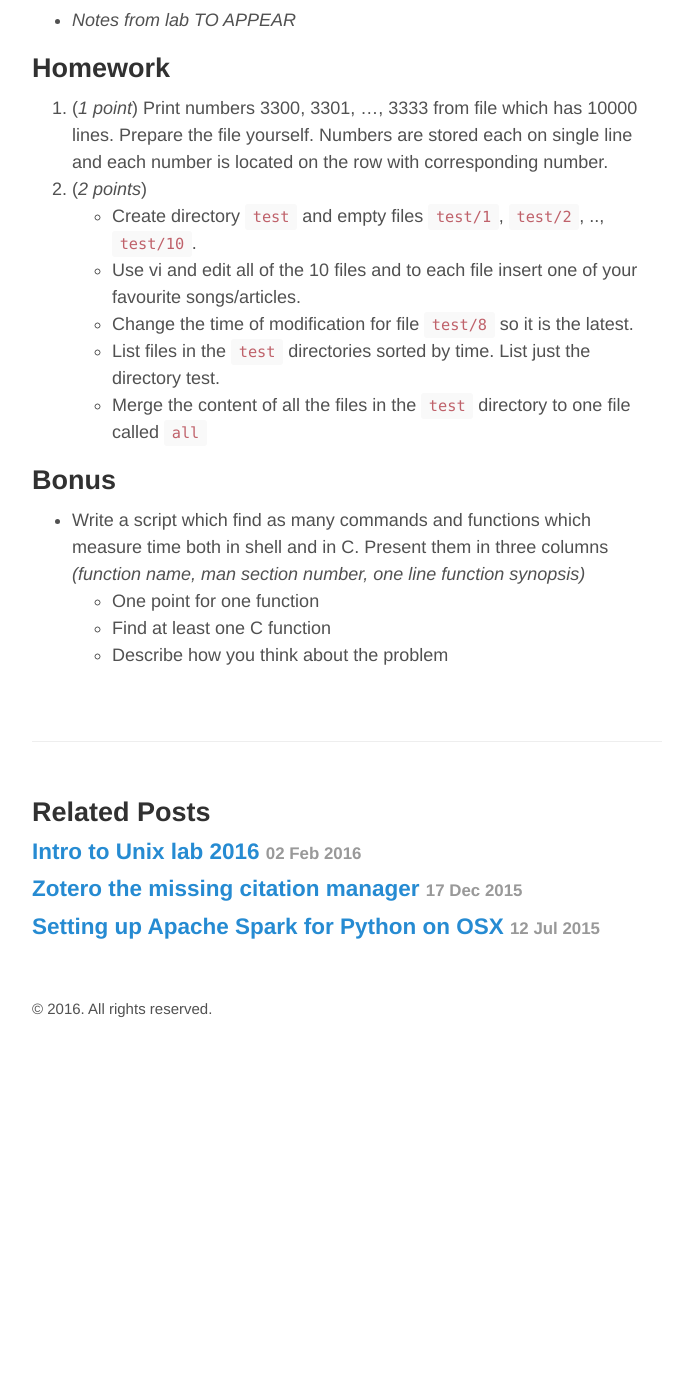
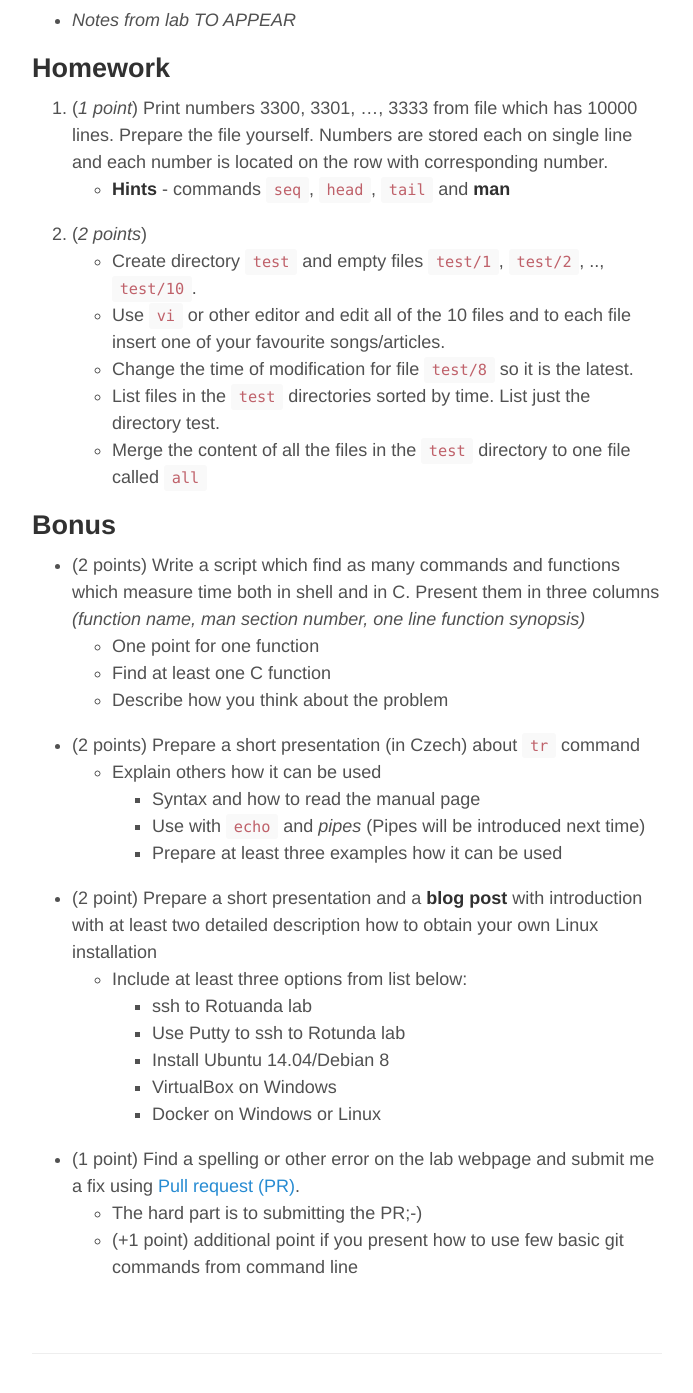
Before and after one commit to oplatek/oplatek.github.io, a Jekyll site: the page built from _posts/2016-02-22-unix-week-1.md, in a window 1280 px wide and 1400 px high, scrolled down 650 px. Shown: the top 1393 px of the window, without its empty margins (293-986 px from the left). Built offline with Jekyll 4.4.1, drawn with Linux system fonts in a browser that asks for light colours; before the commit the page ends 1708 px from its top, so only the background shows below that.

Commit message:
added few Bonuses

```diff
--- a/_posts/2016-02-22-unix-week-1.md
+++ b/_posts/2016-02-22-unix-week-1.md
@@ -18,16 +18,32 @@ tags: Mff, School, Labs, Shell
 
 ## Homework
 1. (*1 point*) Print numbers 3300, 3301, ..., 3333 from file which has 10000 lines. Prepare the file yourself. Numbers are stored each on single line and each number is located on the row with corresponding number.
+    - **Hints** - commands `seq`, `head`, `tail` and **man**
 2. (*2 points*)
     - Create directory `test` and empty files `test/1`, `test/2`, .., `test/10`.
-    - Use vi and edit all of the 10 files and to each file insert one of your favourite songs/articles.
+    - Use `vi` or other editor and edit all of the 10 files and to each file insert one of your favourite songs/articles.
     - Change the time of modification for file `test/8` so it is the latest.
     - List files in the `test` directories sorted by time. List just the directory test.
     - Merge the content of all the files in the `test` directory to one file called `all`
 
 ## Bonus
-* Write a script which find as many commands and functions which measure time both in shell and in C.
+* (2 points) Write a script which find as many commands and functions which measure time both in shell and in C.
   Present them in three columns *(function name, man section number, one line function synopsis)*
     - One point for one function
     - Find at least one C function
     - Describe how you think about the problem
+* (2 points) Prepare a short presentation (in Czech) about ``tr`` command
+    - Explain others how it can be used
+        - Syntax and how to read the manual page
+        - Use with ``echo`` and *pipes* (Pipes will be introduced next time)
+        - Prepare at least three examples how it can be used
+* (2 point) Prepare a short presentation and a **blog post** with introduction with at least two detailed description how to obtain your own Linux installation
+    - Include at least three options from list below:
+        - ssh to Rotuanda lab
+        - Use Putty to ssh to Rotunda lab
+        - Install Ubuntu 14.04/Debian 8
+        - VirtualBox on Windows
+        - Docker on Windows or Linux
+* (1 point) Find a spelling or other error on the lab webpage and submit me a fix using [Pull request (PR)](https://help.github.com/articles/using-pull-requests/).
+    - The hard part is to submitting the PR;-)
+    - (+1 point) additional point if you present how to use few basic git commands from command line
```
